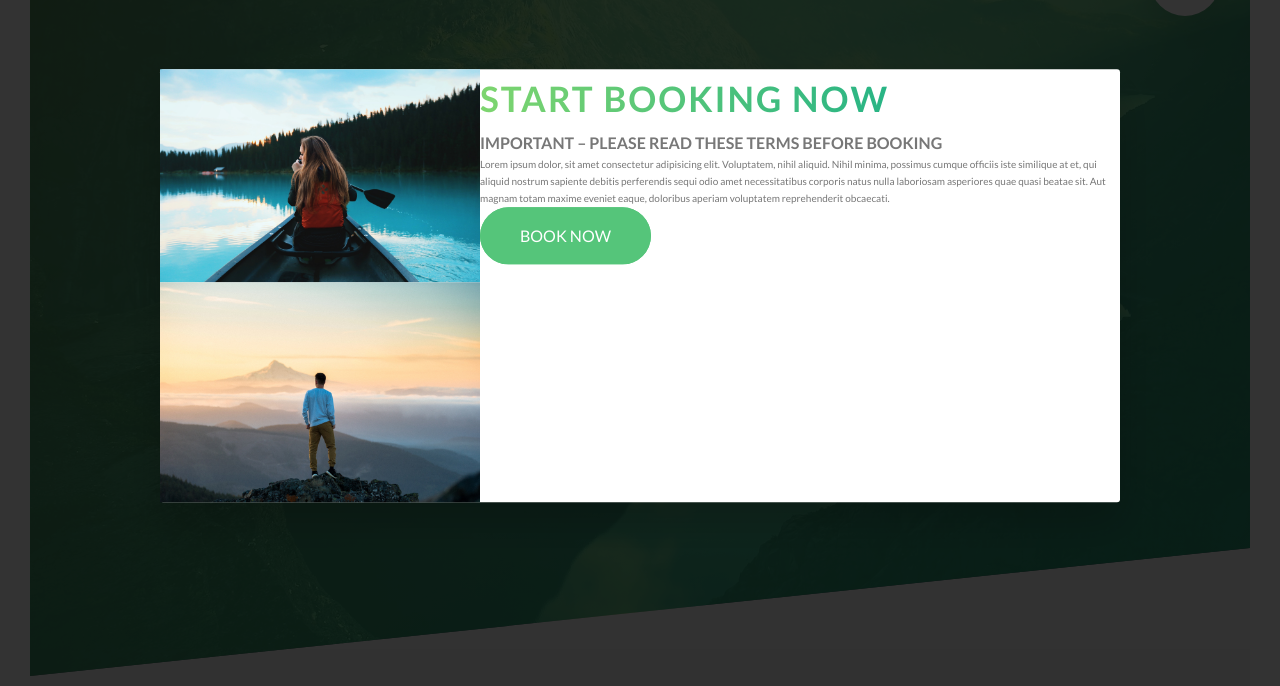
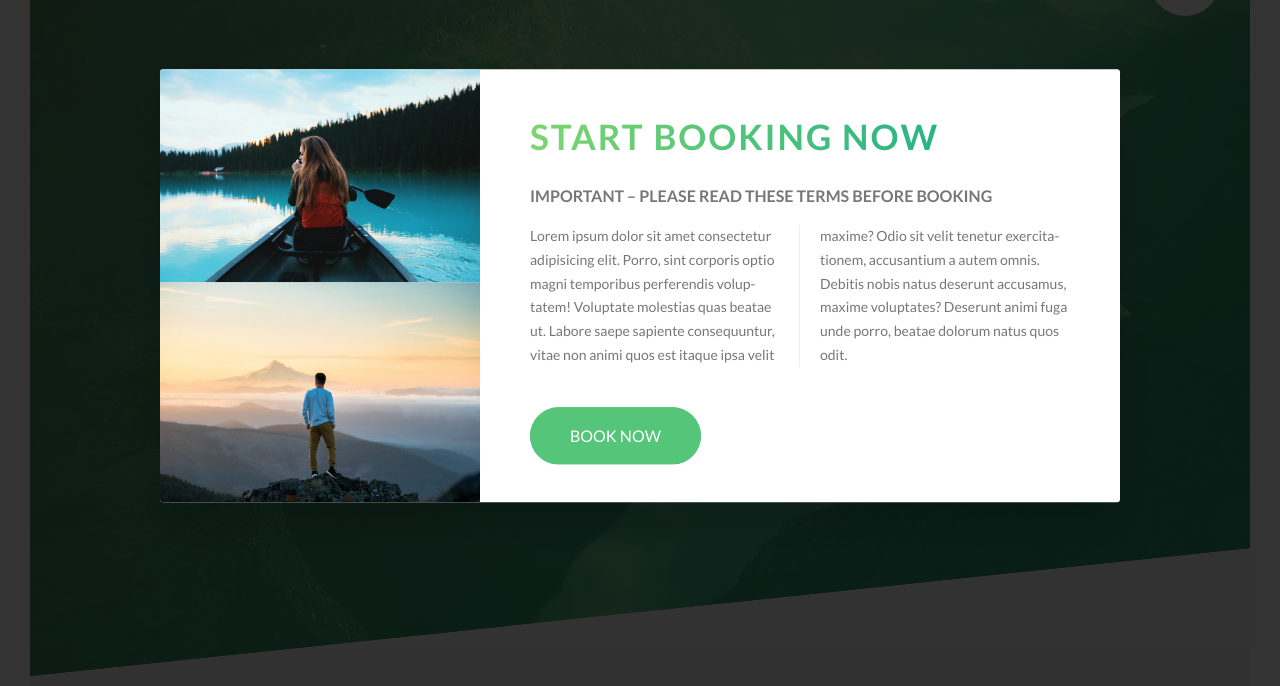
Before and after one commit to Helena-p/natours, a website: page index.html in a window 1280 px wide. Shown: the part 114-800 px from the top of the page. Drawn offline with Linux system fonts and the light colour scheme.

Commit message:
Add columns with auto hyphenation to text content

```diff
--- a/index.html
+++ b/index.html
@@ -394,10 +394,10 @@
           <img src="img/nat-9.jpg" alt="Tour photo" class="popup__img">
         </div>
         <div class="popup__right">
-          <h2 class="heading-secondary">Start booking now</h2>
-          <h3 class="heading-tertiary">Important &ndash; Please read these terms before booking</h3>
+          <h2 class="heading-secondary u-margin-bottom-small ">Start booking now</h2>
+          <h3 class="heading-tertiary u-margin-bottom-small ">Important &ndash; Please read these terms before booking</h3>
           <p class="popup__text">
-            Lorem ipsum dolor, sit amet consectetur adipisicing elit. Voluptatem, nihil aliquid. Nihil minima, possimus cumque officiis iste similique at et, qui aliquid nostrum sapiente debitis perferendis sequi odio amet necessitatibus corporis natus nulla laboriosam asperiores quae quasi beatae sit. Aut magnam totam maxime eveniet eaque, doloribus aperiam voluptatem reprehenderit obcaecati.
+            Lorem ipsum dolor sit amet consectetur adipisicing elit. Porro, sint corporis optio magni temporibus perferendis voluptatem! Voluptate molestias quas beatae ut. Labore saepe sapiente consequuntur, vitae non animi quos est itaque ipsa velit maxime? Odio sit velit tenetur exercitationem, accusantium a autem omnis. Debitis nobis natus deserunt accusamus, maxime voluptates? Deserunt animi fuga unde porro, beatae dolorum natus quos odit.
           </p>
           <a href="#" class="btn btn--green">Book now</a>
         </div>
--- a/sass/components/_popup.scss
+++ b/sass/components/_popup.scss
@@ -13,16 +13,20 @@
     background-color: $color-white;
     box-shadow: 0 2rem 4rem rgba($color-black, 0.2);
     border-radius: 0.3rem;
+    display: table;
+    overflow: hidden;
   }
 
   &__left {
     width: 33.33333%;
-    float: left;
+    display: table-cell;
   }
 
   &__right {
     width: 66.66667%;
-    float: right;
+    display: table-cell;
+    vertical-align: middle;
+    padding: 3rem 5rem;
   }
 
   &__img {
@@ -31,5 +35,21 @@
   }
 
   &__text {
+    font-size: 1.4rem;
+    margin-bottom: 4rem;
+    // Creates two columns, gap is 1em default (1em=14px in this case)
+    -webkit-column-count: 2;
+    -moz-column-count: 2;
+    column-count: 2;
+    -webkit-column-gap: 4rem;
+    -moz-column-gap: 4rem;
+    column-gap: 4rem;
+    -webkit-column-rule: 0.1rem solid $color-grey-light-2;
+    -moz-column-rule: 0.1rem solid $color-grey-light-2;
+    column-rule: 0.1rem solid $color-grey-light-2;
+    -moz-hyphens: auto;
+    -ms-hyphens: auto;
+    -webkit-hyphens: auto;
+    hyphens: auto;
   }
 }
```
Also changed, not shown: css/style.css, 1 other file.
